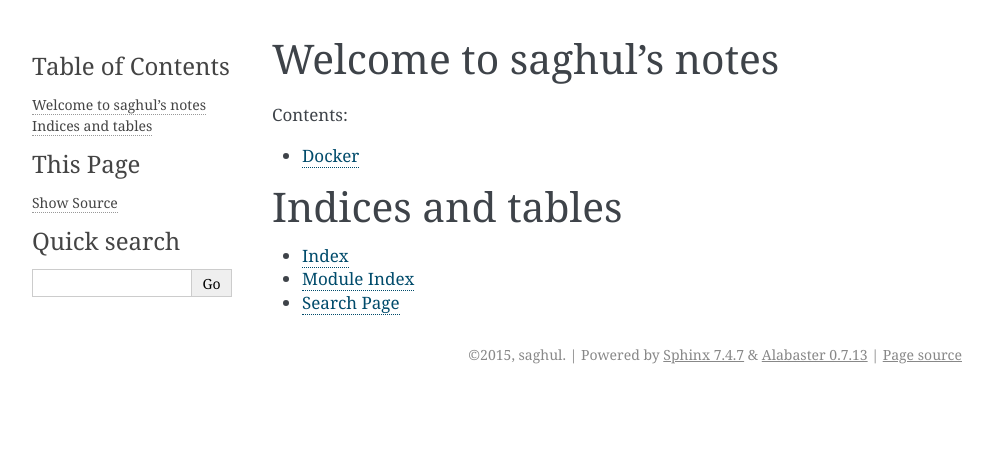
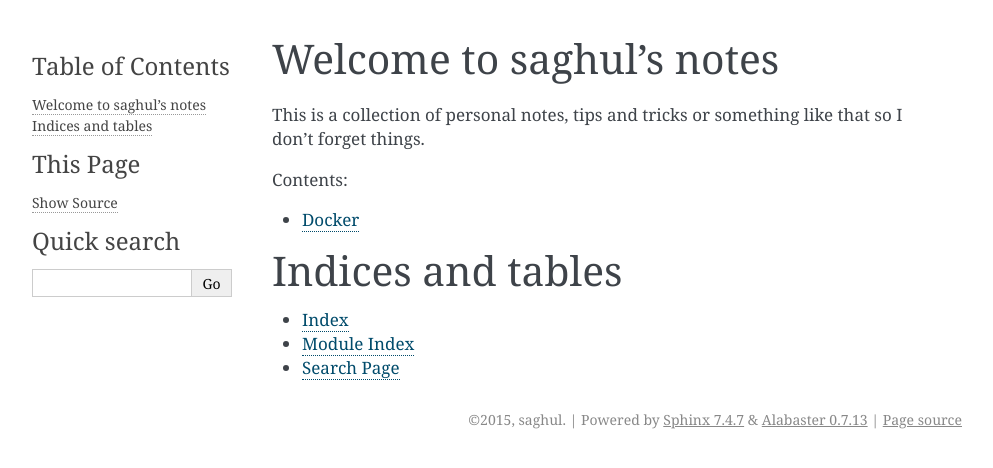
Before and after one commit to saghul/notes, a Sphinx documentation site: the page built from source/index.rst, in a window 1280 px wide. Shown: the top 468 px of the page, without its empty margins (148-1141 px from the left). Built offline with Sphinx 7.4.7, drawn with Linux system fonts in a browser that asks for light colours.

Commit message:
Add intro text

```diff
--- a/source/index.rst
+++ b/source/index.rst
@@ -1,6 +1,9 @@
 
 Welcome to saghul's notes
 =========================
+
+This is a collection of personal notes, tips and tricks or something like that
+so I don't forget things.
 
 Contents:
 
```
